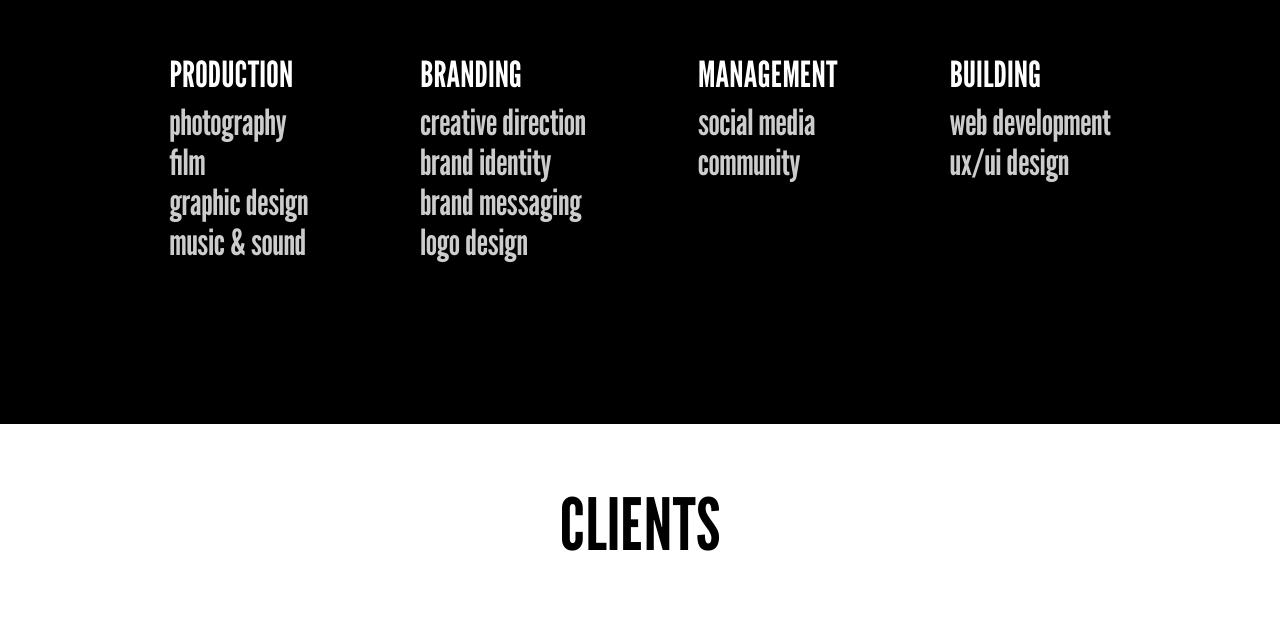
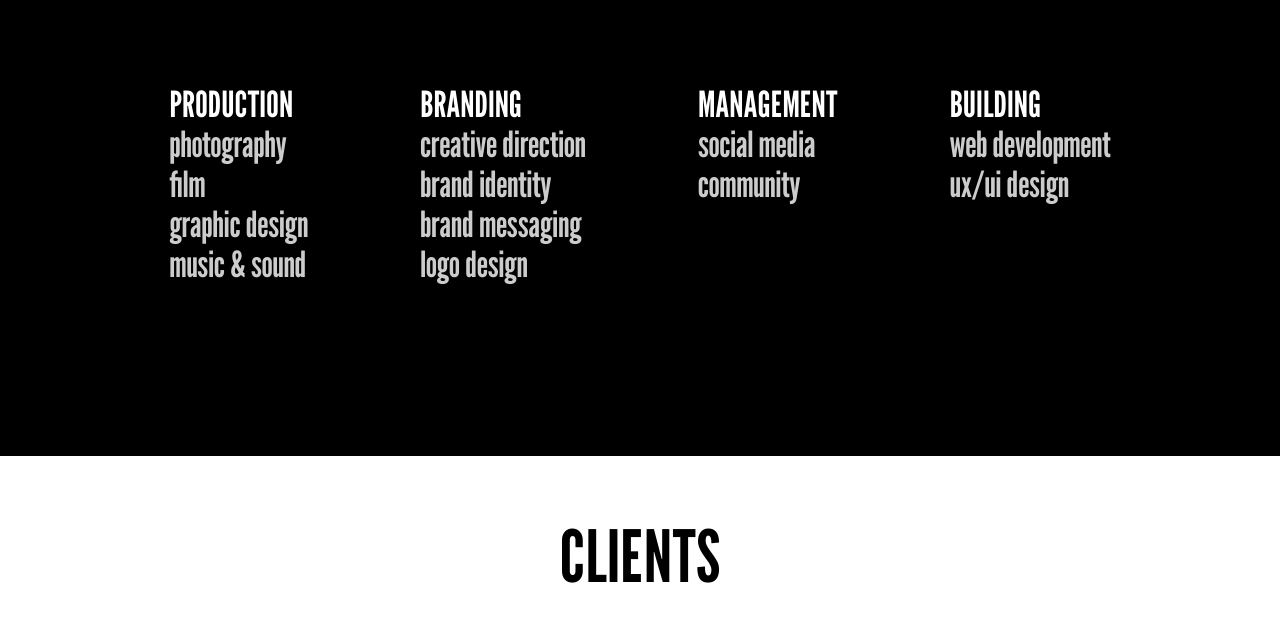
Before and after one commit to allanheremi/ozpeagency, a Next.js app: page / in a window 1280 px wide. Shown: the part 2126-2748 px from the top of the page. Built offline with nearby package versions, Linux system fonts and the light colour scheme.

Commit message:
Style: styling

```diff
--- a/src/app/components/About.tsx
+++ b/src/app/components/About.tsx
@@ -12,18 +12,20 @@ type ContentProps = {
 const About = ({ content }: ContentProps) => {
   return (
     <div>
-      <div className="flex flex-col whitespace-nowrap p-4 px-8 md:px-2">
-        <h4 className="w-full pb-2 text-left text-3xl md:text-4xl">{content.heading}</h4>
-        <p className="w-full text-left text-2xl md:text-3xl lg:text-4xl text-white/80">
+      <div className="flex w-fit flex-col whitespace-nowrap px-6 py-8 md:px-2">
+        <h4 className="w-full text-left text-3xl md:text-4xl">
+          {content.heading}
+        </h4>
+        <p className="w-full text-left text-2xl text-white/80 md:text-3xl lg:text-4xl">
           {content.breadTextOne}
         </p>
-        <p className="w-full text-left text-2xl md:text-3xl lg:text-4xl text-white/80">
+        <p className="w-full text-left text-2xl text-white/80 md:text-3xl lg:text-4xl">
           {content.breadTextTwo}
         </p>
-        <p className="w-full text-left text-2xl md:text-3xl lg:text-4xl text-white/80">
+        <p className="w-full text-left text-2xl text-white/80 md:text-3xl lg:text-4xl">
           {content.breadTextThree}
         </p>
-        <p className="w-full text-left text-2xl md:text-3xl lg:text-4xl text-white/80">
+        <p className="w-full text-left text-2xl text-white/80 md:text-3xl lg:text-4xl">
           {content.breadTextFour}
         </p>
       </div>
--- a/src/app/components/AboutSection.tsx
+++ b/src/app/components/AboutSection.tsx
@@ -43,7 +43,7 @@ const AboutSection = () => {
     <>
       {!isMobile && (
         <>
-          <section className="flex h-screen flex-col items-center justify-around gap-y-24 px-8 py-24 ">
+          <section className="flex h-screen flex-col items-center justify-around gap-y-24 px-8 py-24">
             <h1 className="text-6xl lg:text-7xl">WHAT WE DO</h1>
             <div className="max-w-screen flex flex-row justify-between sm:gap-0 gap-8 lg:gap-x-24 text-center">
               <About content={aboutContentOne} />
--- a/src/app/components/Heading.tsx
+++ b/src/app/components/Heading.tsx
@@ -2,7 +2,7 @@ import React from 'react'
 
 const Heading = () => {
   return (
-    <h1 className='p-4 lg:text-7xl text-6xl flex items-center px-8 md:px-24 h-[88vh]'>
+    <h1 className='p-4 lg:text-7xl text-6xl flex items-center px-8 md:px-24 h-[92vh]'>
 A CREATIVE AGENCY THAT KNOWS NOTHING
 BUT IMAGINATION.
     </h1>
--- a/src/app/components/Subheading.tsx
+++ b/src/app/components/Subheading.tsx
@@ -3,7 +3,7 @@ import React from "react";
 const Subheading = () => {
   return (
     <div>
-      <h1 className="flex h-[100vh] items-center bg-white p-4 px-8 text-2xl text-black md:text-3xl md:px-24 lg:text-3xl sm:text-2xl">
+      <h1 className="flex h-[100vh] items-center bg-white p-4 px-8 text-2xl text-black md:text-3xl md:px-24 lg:text-3xl">
         THIS IS NOT EMPTY WHITE SPACE, ITS FULL OF THINGS
       </h1>
     </div>
```
